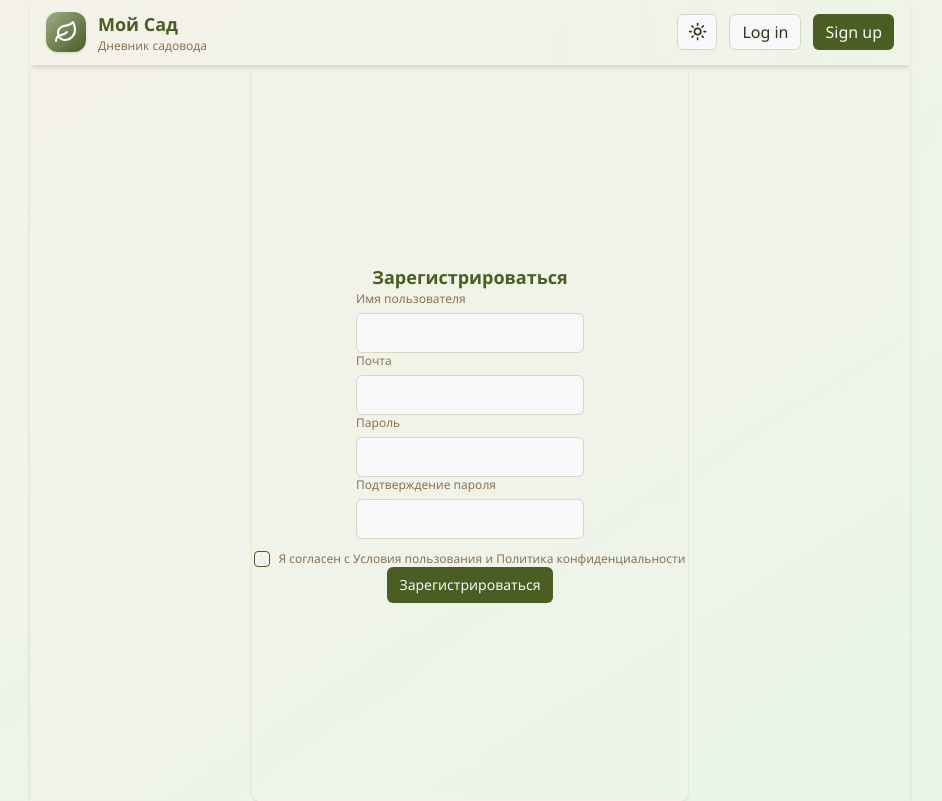
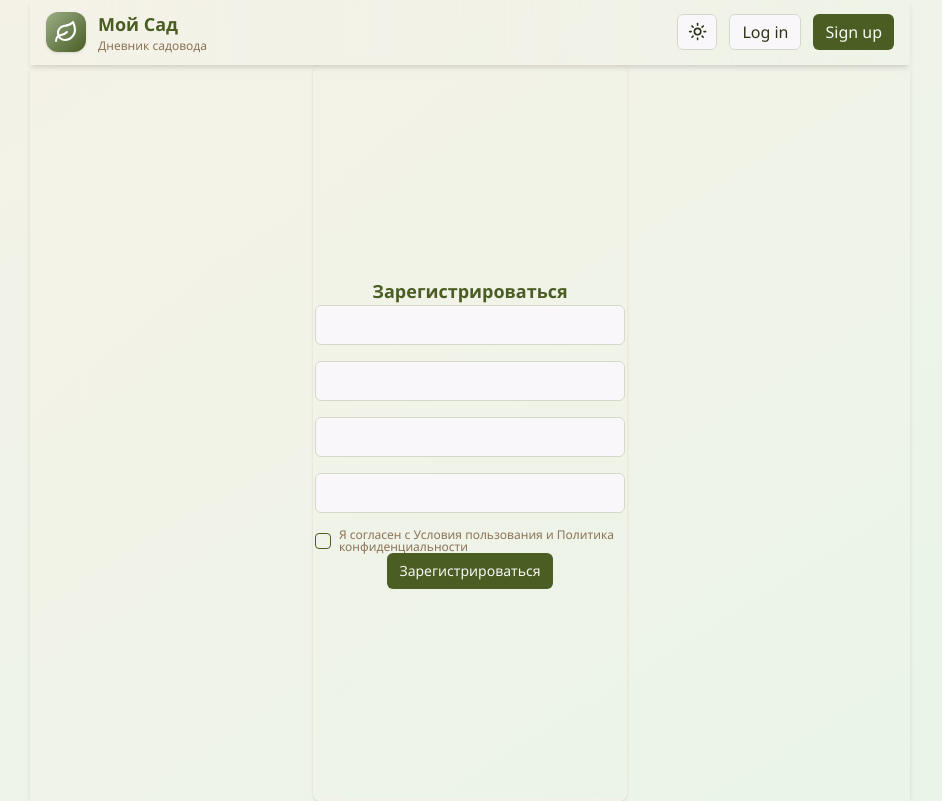
Before and after one commit to LenaRybinskova/garden-frontend, a Next.js app: page /auth in a window 1280 px wide. Shown: the whole page, without its empty margins (170-1112 px from the left). Built offline with nearby package versions, Linux system fonts and the light colour scheme.

Commit message:
auth page, add zod

```diff
--- a/package.json
+++ b/package.json
@@ -33,6 +33,7 @@
     ]
   },
   "dependencies": {
+    "@hookform/resolvers": "^5.2.1",
     "@radix-ui/react-accordion": "^1.2.11",
     "@radix-ui/react-checkbox": "^1.3.2",
     "@radix-ui/react-dropdown-menu": "^2.1.15",
@@ -45,7 +46,8 @@
     "react": "19.1.0",
     "react-dom": "19.1.0",
     "react-hook-form": "^7.62.0",
-    "tailwind-merge": "^3.3.1"
+    "tailwind-merge": "^3.3.1",
+    "zod": "^4.0.17"
   },
   "devDependencies": {
     "@chromatic-com/storybook": "^4.0.1",
--- a/src/app/(auth)/auth/page.tsx
+++ b/src/app/(auth)/auth/page.tsx
@@ -1,32 +1,5 @@
-import { Input } from '@/common/components/input';
-import { Button } from '@/common/components/button';
-import { Checkbox } from '@/common/components/checkbox';
+import { SignUp } from '@/features/auth/ui/sign-up/Sign-up';
 
 export default async function Page() {
-  return (
-    <div
-      className={
-        'border-nature-beige flex flex-col content-center items-center justify-center gap-3 rounded-lg border-2 shadow'
-      }
-    >
-      <div className={'flex flex-col items-center justify-center'}>
-        <p className={'text-nature-forest text-lg font-bold'}>Зарегистрироваться</p>
-        <div className={'flex w-full flex-col items-center justify-center gap-3 align-middle'}>
-          <div className={'max-w-[310px]'}>
-            <Input title={'Имя пользователя'} />
-            <Input title={'Почта'} />
-            <Input title={'Пароль'} />
-            <Input title={'Подтверждение пароля'} />
-          </div>
-          <Checkbox
-            title={'Я согласен с Условия пользования и Политика конфиденциальности'}
-            className={'flex items-center justify-center'}
-          />
-        </div>
-        <Button size={'sm'} className={'text-sm'} disabled={false}>
-          Зарегистрироваться
-        </Button>
-      </div>
-    </div>
-  );
+  return <SignUp />;
 }
--- a/src/assets/icons/HomeIcon.tsx
+++ b/src/assets/icons/HomeIcon.tsx
@@ -8,9 +8,9 @@ const HomeIcon = () => (
     viewBox="0 0 24 24"
     fill="none"
     stroke="currentColor"
-    stroke-width="2"
-    stroke-linecap="round"
-    stroke-linejoin="round"
+    strokeWidth="2"
+    strokeLinecap="round"
+    strokeLinejoin="round"
     className="lucide lucide-leaf h-6 w-6 text-white"
   >
     <path d="M11 20A7 7 0 0 1 9.8 6.1C15.5 5 17 4.48 19 2c1 2 2 4.18 2 8 0 5.5-4.78 10-10 10Z"></path>
--- a/src/common/components/Header/Header.tsx
+++ b/src/common/components/Header/Header.tsx
@@ -1,6 +1,7 @@
 import { Button } from '@/common/components/button';
 import HomeIcon from '@/assets/icons/HomeIcon';
 import { ThemeSwitcher } from '@/common/components/themeSwitcher';
+import Link from 'next/link';
 
 export type AuthType = {
   auth: boolean;
@@ -31,9 +32,11 @@ export const Header = ({ auth = false }: AuthType) => {
           ) : (
             <div className="flex items-center gap-3">
               <Button variant={'outline'} size={'sm'}>
-                Log in
+                <Link href="/login">Log in</Link>
               </Button>
-              <Button size={'sm'}>Sign up</Button>
+              <Button asChild size={'sm'}>
+                <Link href="/auth">Sign up</Link>
+              </Button>
             </div>
           )}
         </div>
--- a/src/common/components/button.tsx
+++ b/src/common/components/button.tsx
@@ -1,3 +1,5 @@
+'use client';
+
 import * as React from 'react';
 import { Slot } from '@radix-ui/react-slot';
 import { cva, type VariantProps } from 'class-variance-authority';
--- a/src/common/components/checkbox.tsx
+++ b/src/common/components/checkbox.tsx
@@ -8,13 +8,17 @@ import { cn } from '@/common/utils/cn-util';
 type CheckboxProps = React.ComponentPropsWithoutRef<typeof CheckboxPrimitive.Root> & {
   title?: string;
   className?: string;
+  checked?: boolean;
+  onChange?: (checked: boolean) => void;
 };
 
 const Checkbox = React.forwardRef<React.ElementRef<typeof CheckboxPrimitive.Root>, CheckboxProps>(
-  ({ className, title, ...props }, ref) => (
+  ({ className, title, checked, onChange, ...props }, ref) => (
     <div className="flex items-center gap-2">
       <CheckboxPrimitive.Root
         ref={ref}
+        checked={checked}
+        onCheckedChange={onChange}
         className={cn(
           'peer border-primary ring-offset-background focus-visible:ring-ring data-[state=checked]:bg-primary data-[state=checked]:text-primary-foreground h-4 w-4 shrink-0 rounded-sm border focus-visible:ring-2 focus-visible:ring-offset-2 focus-visible:outline-none disabled:cursor-not-allowed disabled:opacity-50',
           className,
@@ -24,6 +28,8 @@ const Checkbox = React.forwardRef<React.ElementRef<typeof CheckboxPrimitive.Root
         <CheckboxPrimitive.Indicator
           className={cn('flex items-center justify-center text-current')}
         >
+          {' '}
+          {/*квадрат*/}
           <Check className="h-4 w-4" />
         </CheckboxPrimitive.Indicator>
       </CheckboxPrimitive.Root>
--- /dev/null
+++ b/src/common/config/regex-constants.ts
@@ -0,0 +1,4 @@
+//auth
+export const PASSWORD_REGEX =
+  /^(?=.*[0-9])(?=.*[A-Z])(?=.*[a-z])(?=.*[!"#$%&'()*+,-./:;<=>?@[\]^_{|}~])[A-Za-z0-9!"#$%&'()*+,-./:;<=>?@[\]^_{|}~]+$/;
+export const USERNAME_REGEX = /^[a-zA-Z0-9_-]*$/;
--- /dev/null
+++ b/src/common/utils/commonFormRules.ts
@@ -0,0 +1,22 @@
+import { z } from 'zod';
+import { PASSWORD_REGEX, USERNAME_REGEX } from '@/common/config/regex-constants';
+
+//Auth
+export const commonUsernameSchema = z
+  .string()
+  .min(6, 'Username must be at least 6 characters long')
+  .max(30, 'Username must not exceed 30 characters')
+  .regex(USERNAME_REGEX);
+
+export const commonPasswordSchema = z
+  .string()
+  .min(6, 'Minimum number of characters 6')
+  .max(20, 'Maximum number of characters 20')
+  .regex(
+    PASSWORD_REGEX,
+    'Password must contain 0-9, a-z, A-Z, ! " # $ % & \' ( ) * + , - . / : ; < = > ? @ [ \\ ] ^ _` { | } ~}',
+  );
+
+export const commonEmailSchema = z
+  .string()
+  .email('The email must match the format example@example.com');
--- a/src/features/auth/Sign-up.tsx
+++ /dev/null
@@ -1,9 +0,0 @@
-import { Input } from '@/common/components/input';
-
-export const SignUp = () => {
-  return (
-    <>
-      <Input />
-    </>
-  );
-};
--- /dev/null
+++ b/src/features/auth/ui/sign-up/Sign-up.tsx
@@ -0,0 +1,101 @@
+'use client';
+
+import { Input } from '@/common/components/input';
+import { Checkbox } from '@/common/components/checkbox';
+import { Button } from '@/common/components/button';
+import { Controller, useForm } from 'react-hook-form';
+import { z } from 'zod';
+import { zodResolver } from '@hookform/resolvers/zod';
+import {
+  commonEmailSchema,
+  commonPasswordSchema,
+  commonUsernameSchema,
+} from '@/common/utils/commonFormRules';
+
+const signUpSchema = z
+  .object({
+    name: commonUsernameSchema,
+    email: commonEmailSchema,
+    password: commonPasswordSchema,
+    confirmPassword: z.string(),
+    checkBoxTerms: z.boolean().refine((val) => val),
+  })
+
+  .refine((data) => data.password === data.confirmPassword, {
+    message: 'Пароли не совпадают',
+    path: ['confirmPassword'] /*под каким полем будет ошибка*/,
+  });
+
+type FormValue = z.infer<typeof signUpSchema>;
+
+export const SignUp = () => {
+  const {
+    control,
+    formState: { errors },
+    handleSubmit,
+  } = useForm<FormValue>({ resolver: zodResolver(signUpSchema) });
+
+  const onSubmit = (data: FormValue) => {
+    try {
+      const result = signUpSchema.safeParse(data);
+      console.log(result);
+    } catch (error) {
+      console.log(error);
+    }
+  };
+
+  return (
+    <form
+      onSubmit={handleSubmit(onSubmit)}
+      className={
+        'border-nature-beige flex flex-col content-center items-center justify-center gap-3 rounded-lg border-2 shadow'
+      }
+    >
+      <div className={'flex flex-col items-center justify-center'}>
+        <p className={'text-nature-forest text-lg font-bold'}>Зарегистрироваться</p>
+        <div className={'flex w-full flex-col items-center justify-center gap-3 align-middle'}>
+          <div className={'flex w-full max-w-[310px] flex-col items-center justify-center gap-4'}>
+            <Controller
+              name="name"
+              control={control}
+              render={({ field }) => <Input error={errors.email?.message} {...field} />}
+            />
+            <Controller
+              name="email"
+              control={control}
+              render={({ field }) => <Input error={errors.email?.message} {...field} />}
+            />
+            <Controller
+              name="password"
+              control={control}
+              render={({ field }) => <Input error={errors.email?.message} {...field} />}
+            />
+            <Controller
+              name="confirmPassword"
+              control={control}
+              render={({ field }) => <Input error={errors.email?.message} {...field} />}
+            />
+            <Controller
+              name="checkBoxTerms"
+              control={control}
+              defaultValue={false} /*неявно типиз field*/
+              render={({ field: { value, onChange, ref, ...field } }) => (
+                <Checkbox
+                  checked={!!value}
+                  onCheckedChange={onChange}
+                  title={'Я согласен с Условия пользования и Политика конфиденциальности'}
+                  className={'flex items-center justify-center'}
+                  ref={ref}
+                  {...field}
+                />
+              )}
+            />
+          </div>
+        </div>
+        <Button size={'sm'} className={'text-sm'} disabled={false} type={'submit'}>
+          Зарегистрироваться
+        </Button>
+      </div>
+    </form>
+  );
+};
```
Also changed, not shown: 1 other file (tests, documents, lock files or other folders).
